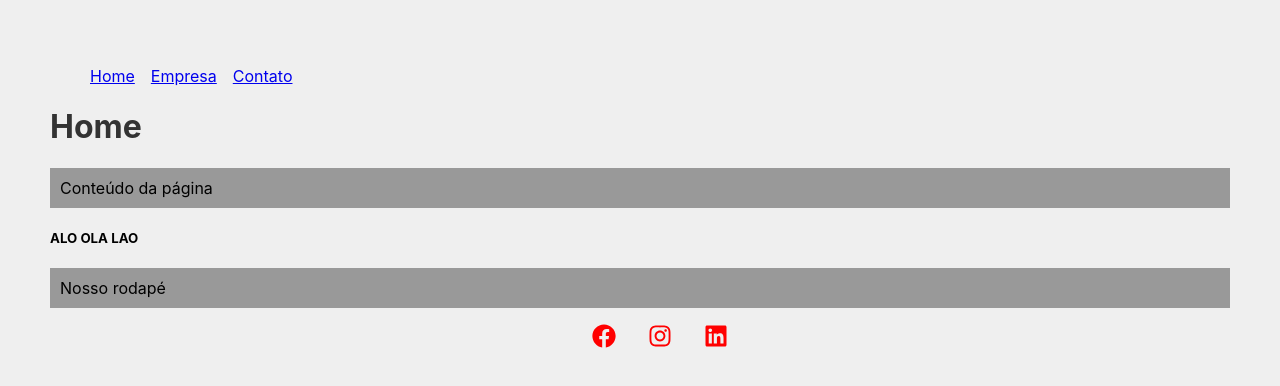
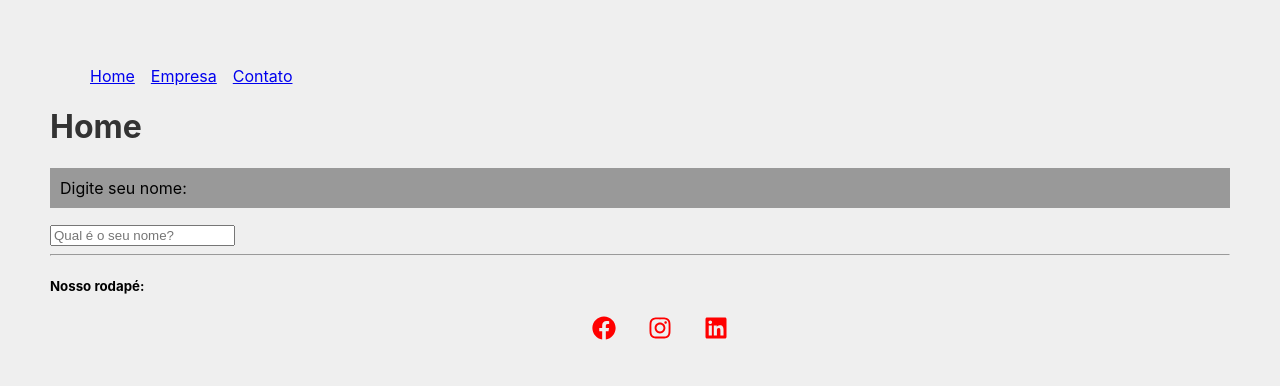
Before and after one commit to br-N/curso-react, a React (Create React App) app: page / in a window 1280 px wide. Shown: the top 386 px of the page. Built offline with nearby package versions, Linux system fonts and the light colour scheme.

Commit message:
Ajustes para visualizar os estudos mais facilmente

```diff
--- a/src/components/layout/Footer.js
+++ b/src/components/layout/Footer.js
@@ -4,7 +4,8 @@ import styles from './Footer.module.css'
 function Footer() {
     return (
         <footer>
-            <p>Nosso rodapé</p>
+            <hr></hr>
+            <h5>Nosso rodapé:</h5>
             <ul className={styles.socialList}>
                 <li><FaFacebook/></li>
                 <li><FaInstagram/></li>
--- a/src/components/pages/Contato.js
+++ b/src/components/pages/Contato.js
@@ -1,8 +1,13 @@
+import OutraLista from '../OutraLista';
+
 function Contato() {
+
+    const meusItens = ['React', 'Vue', 'Angular']
+
     return(
         <div>
             <h1>Contato</h1>
-            <p>Conteúdo da página</p>
+            <OutraLista itens={meusItens}/>
         </div>
     )
 }
--- a/src/components/pages/Empresa.js
+++ b/src/components/pages/Empresa.js
@@ -1,8 +1,13 @@
+import Form from '../Evento'
+import Condicional from '../Condicional'
+
 function Empresa() {
     return(
         <div>
             <h1>Empresa</h1>
-            <p>Conteúdo da página</p>
+            <Form/>
+
+            <Condicional/>
         </div>
     )
 }
--- a/src/components/pages/Home.js
+++ b/src/components/pages/Home.js
@@ -1,9 +1,17 @@
+import { useState } from 'react';
+
+import Saudacao from '../Saudacao';
+import SeuNome from '../SeuNome';
+
 function Home() {
+
+    const [nome, setNome] = useState()
+
     return(
         <div>
             <h1>Home</h1>
-            <p>Conteúdo da página</p>
-            <h5>ALO OLA LAO</h5>
+            <SeuNome setNome={setNome}/>
+            <Saudacao nome={nome}/>
         </div>
     )
 }
```
